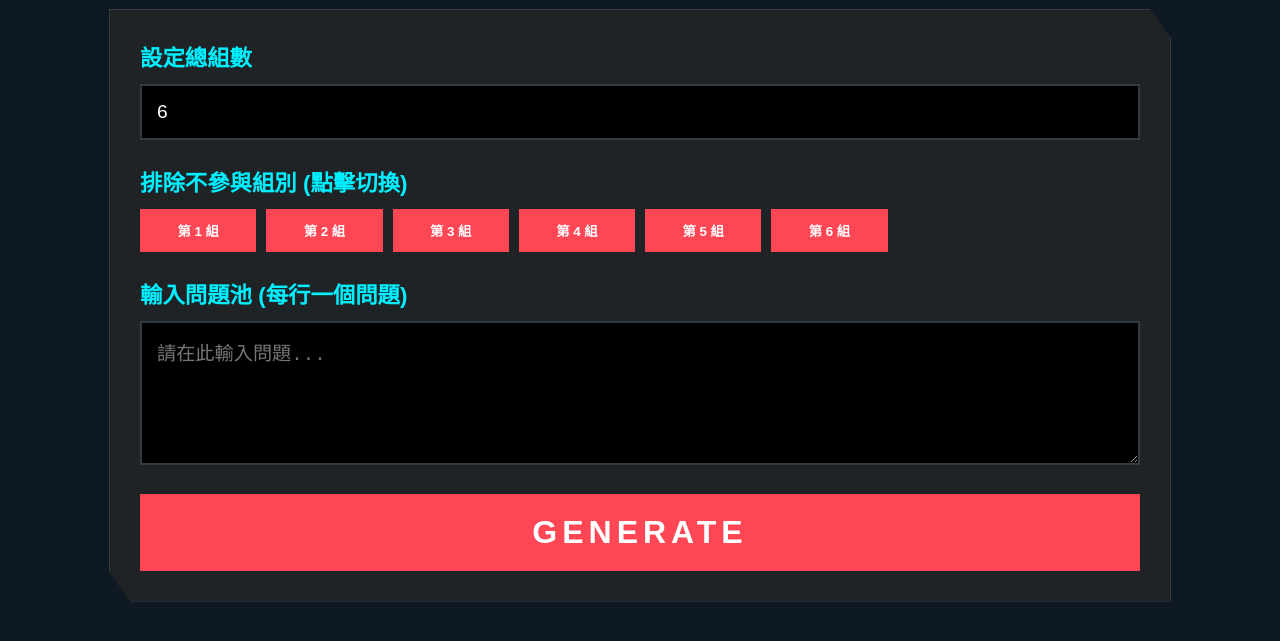
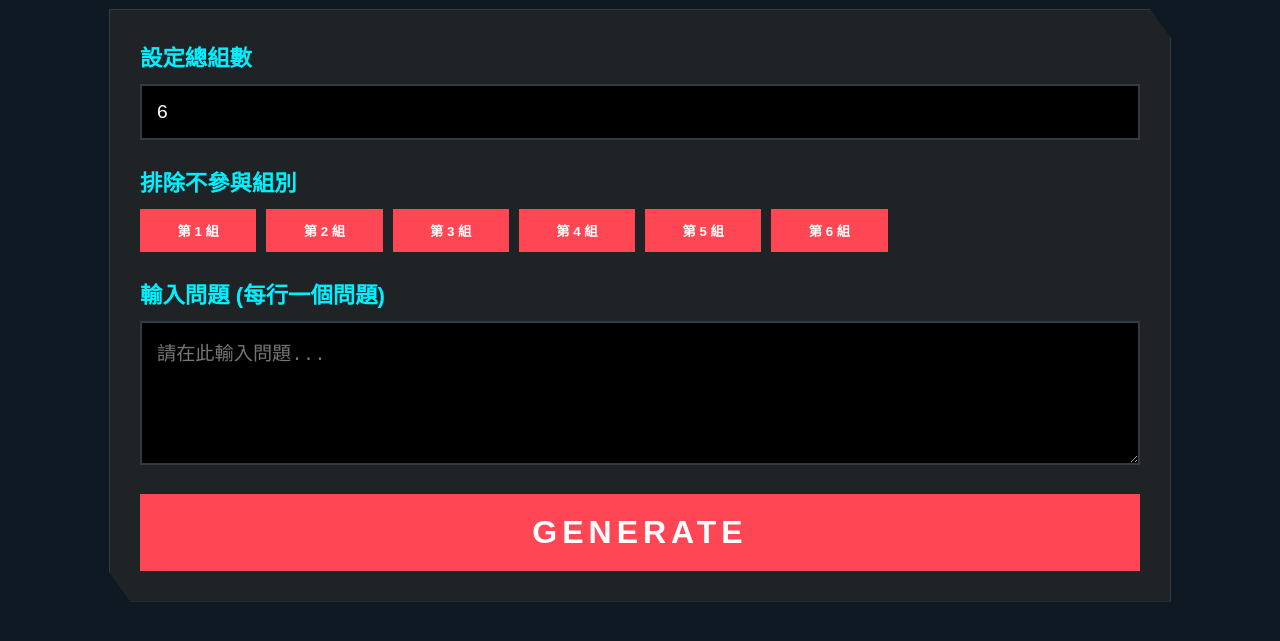
Before and after one commit to candytangsys/Question-Number-Generator, a plain HTML site: page index.html in a window 1280 px wide. Shown: the part 229-870 px from the top of the page. Drawn offline with Linux system fonts and the light colour scheme.

Commit message:
Update index.html

```diff
--- a/index.html
+++ b/index.html
@@ -3,7 +3,7 @@
 <head>
     <meta charset="UTF-8">
     <meta name="viewport" content="width=device-width, initial-scale=1.0">
-    <title>question Number Generator</title>
+    <title>Question Number Generator</title>
     <style>
         :root {
             --bg-dark: #0f1923;
@@ -173,12 +173,12 @@
         </div>
 
         <div class="input-section">
-            <label>排除不參與組別 (點擊切換)</label>
+            <label>排除不參與組別</label>
             <div id="groupList" class="group-selector"></div>
         </div>
 
         <div class="input-section">
-            <label>輸入問題池 (每行一個問題)</label>
+            <label>輸入問題 (每行一個問題)</label>
             <textarea id="questionInput" rows="5" placeholder="請在此輸入問題..."></textarea>
         </div>
 
```
